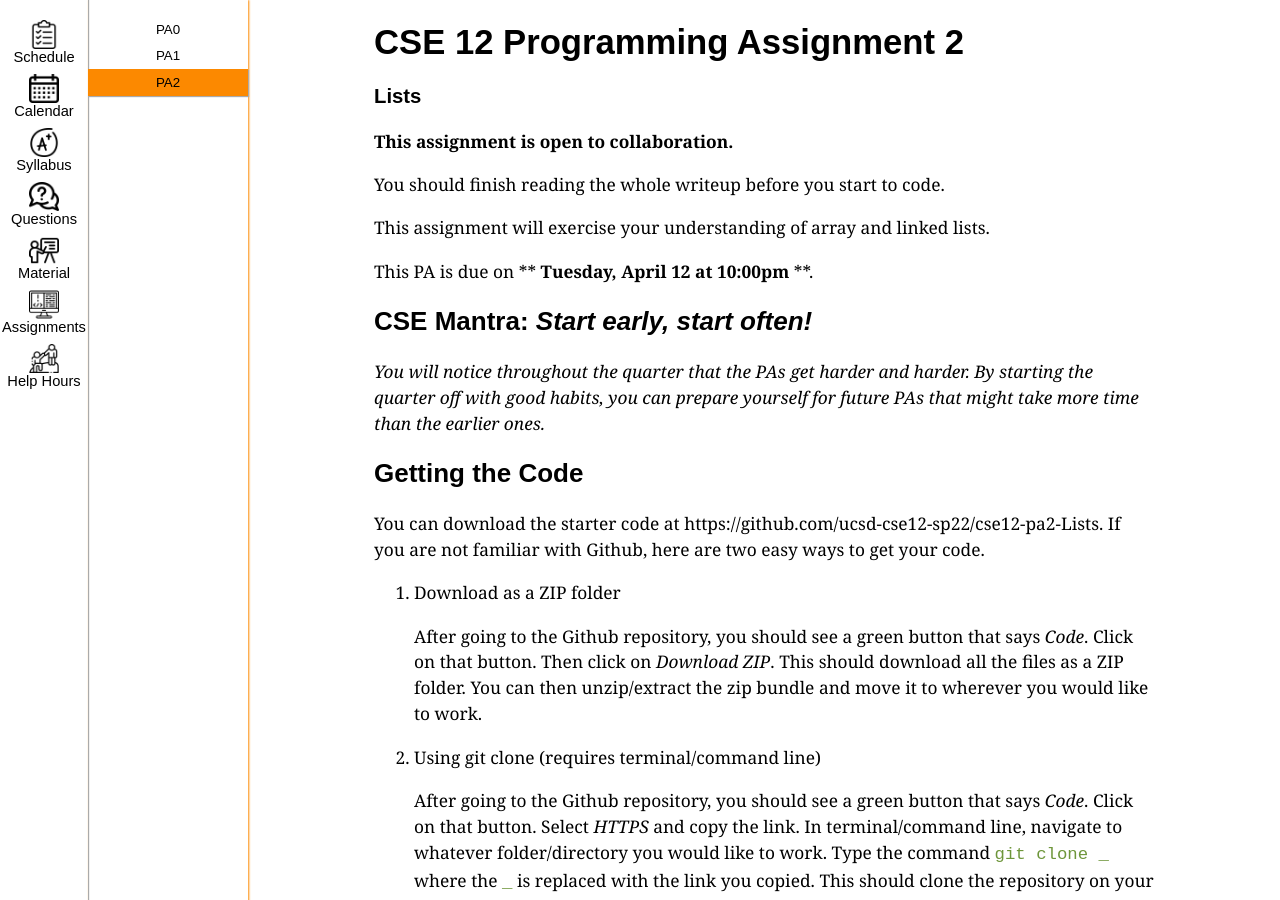
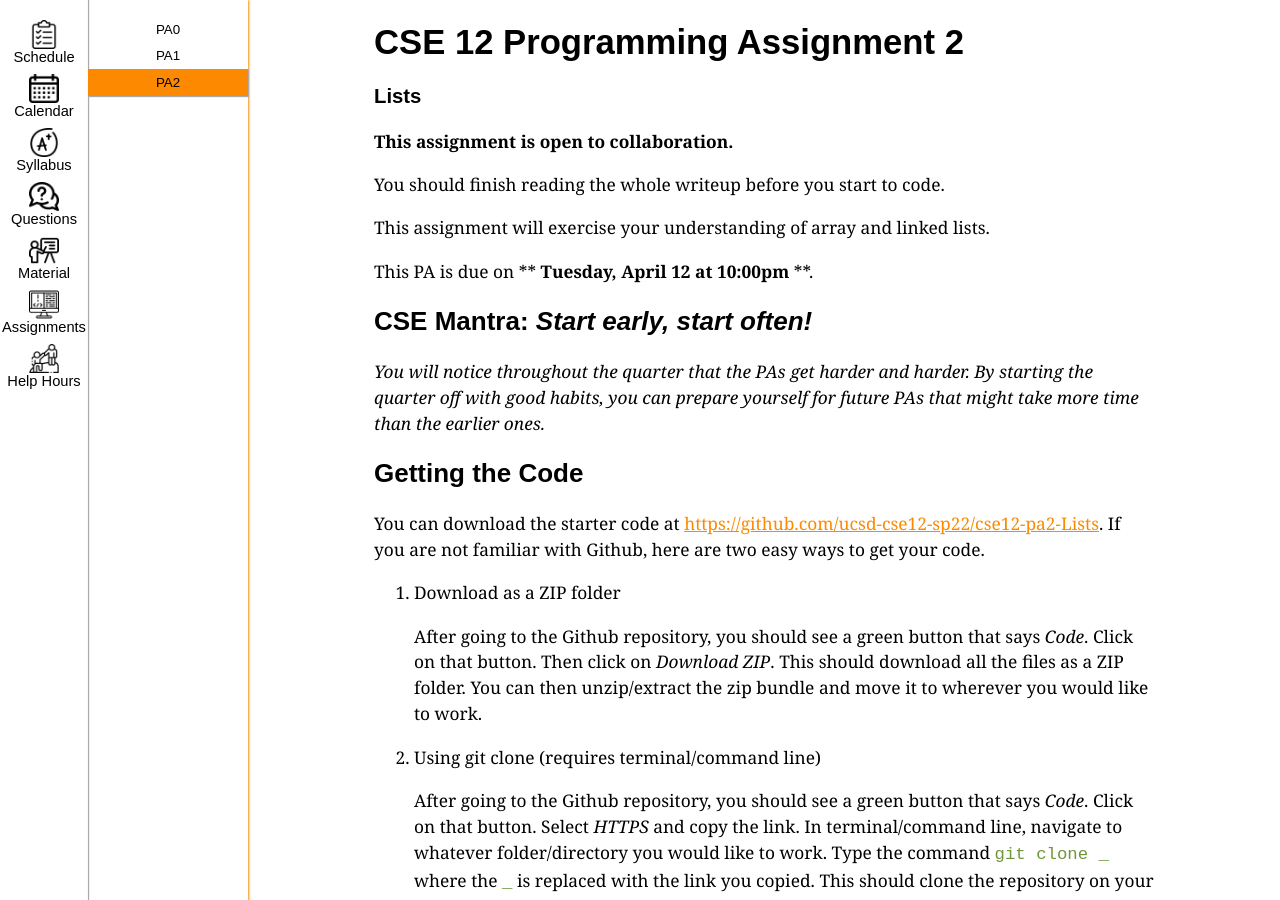
Before and after one commit to memelissa/ucsd-cse12-sp22.github.io, a Jekyll site: the page built from _assignments/pa2.md, in a window 1280 px wide and 900 px high. Built offline with Jekyll 4.4.1, drawn with Linux system fonts in a browser that asks for light colours; part of the change alters nothing that is shown.

Commit message:
Update pa2.md

```diff
--- a/_assignments/pa2.md
+++ b/_assignments/pa2.md
@@ -24,7 +24,7 @@ future PAs that might take more time than the earlier ones.*
 
 ## Getting the Code
 
-You can download the starter code at https://github.com/ucsd-cse12-sp22/cse12-pa2-Lists.
+You can download the starter code at [https://github.com/ucsd-cse12-sp22/cse12-pa2-Lists](https://github.com/ucsd-cse12-sp22/cse12-pa2-Lists).
 If you are not familiar with Github, here are two easy ways to get your code.
 
 1. Download as a ZIP folder
```
